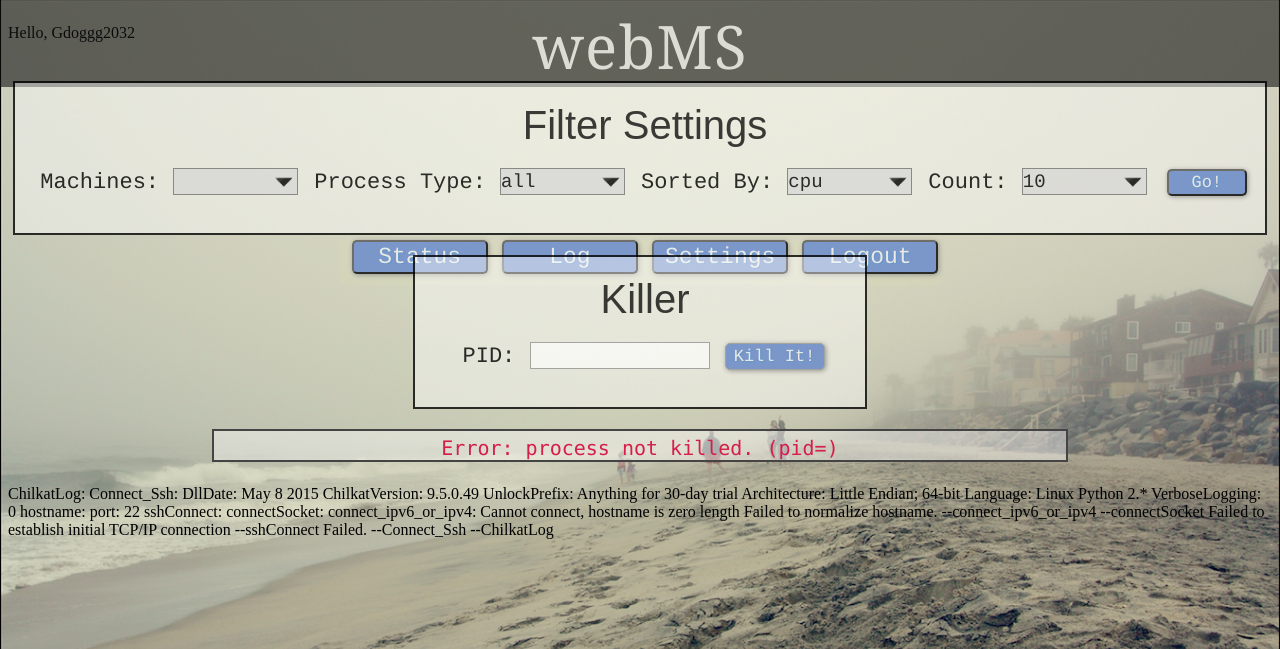
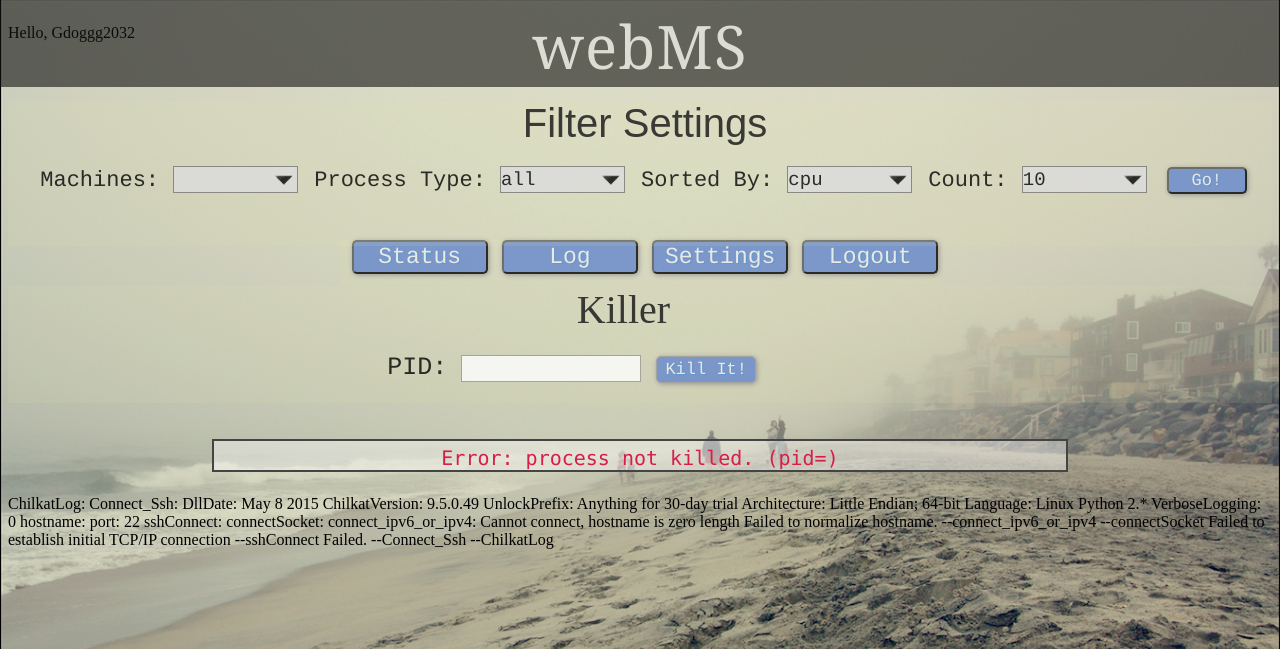
Before and after one commit to sycLin/CNLab-Final-Project, a PHP site: page /kill_process.html in a window 1280 px wide. Shown: the top 649 px of the page. Run offline with PHP 8.4, Linux system fonts and the light colour scheme.

Commit message:
modify status

```diff
--- a/html_file/main.css
+++ b/html_file/main.css
@@ -200,18 +200,14 @@
     top: 330px;
     left: 50%;
     height: 145px;
-    width: 1250px;
+    width: 100%;
     /* margin-left: -50%; */
     text-align: center;
+    border-style: none;
     /*color: #D61E49;*/
-    background: rgba(255, 255, 255, 0.55);
-    border-style: solid;
-    border-color: #000;
-    border-width: 2px;
-    margin-top: 20px;
-    margin-left: auto;
-    margin-right: auto;
-    padding-bottom: 5px;
+    background: rgba(224, 224, 172, 0.15);
+    /*border: solid;
+    border-width: 2px;*/
 }
 
 #filter p {
@@ -220,9 +216,9 @@
     _position: relative;
     top: 0px;*/
 
-    display: block;
-    text-align: center;
-    margin-top: 20px;
+
+    display:block;
+    text-align: center;
     margin-left: 10px;
     font-size: 40px;
     font: 40px Constantia, Arial;
@@ -306,21 +302,12 @@
     width: 100%;
     margin-left: -50%;
     text-align: center;*/
+    border-style: none;
     /*color: #D61E49;*/
-
-    height: 145px;
-    width: 450px;
-    /* margin-left: -50%; */
-    text-align: center;
-    /*color: #D61E49;*/
-    background: rgba(255, 255, 255, 0.55);
-    border-style: solid;
-    border-color: #000;
-    border-width: 2px;
-    margin-top: 20px;
-    margin-left: auto;
-    margin-right: auto;
-    padding-bottom: 5px;
+    background: rgba(224, 224, 172, 0.15);
+
+    /*border: solid;
+    border-width: 2px;*/
 }
 
 #killer p {
@@ -330,28 +317,28 @@
     top: 0px;
     text-align: left;
     margin-left: 10px;*/
-    display: block;
-    text-align: center;
-    margin-top: 20px;
-    margin-left: 10px;
-    font: 40px Constantia, Arial;
+    display:block;
+
+    width: 30%;
+    margin-left: 45%;
+    font-size: 40px;
+    font: Cambria, Courier, serif, Arial;
     color: #111;
 }
 
 #killer label {
+    width: 10%;
     /*
     position: relative;
     _position: relative;
     top: -20px;
     left: -36.5%;
     */
-    width: 10%;
-    position: relative;
-    _position: relative;
-    top: -19px;
-    margin-left: 7px;
-    margin-right: 2px;
-    font: 22px Courier, Arial, sans-serif;
+    position: relative;
+    _position: relative;
+    top: -20px;
+    margin-left:30%;
+    font: 25px Courier, Candara, Cambria, Verdana, serif;
 }
 
 #killer input {
@@ -409,6 +396,7 @@
     box-shadow: #111;
     text-shadow: #333;
 }
+
 
 /*** for table ***/
 /*
@@ -1231,7 +1219,6 @@
 
 /*** It's a table ***/
 #userlist {
-
     margin-right: auto;
     margin-left: auto;
     filter:alpha(opacity=100);
```
